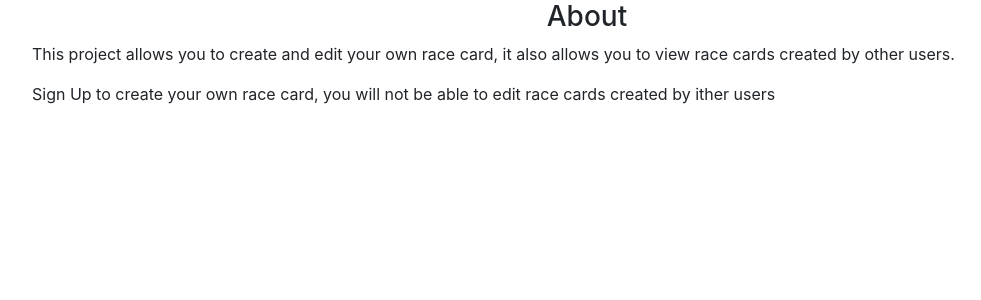
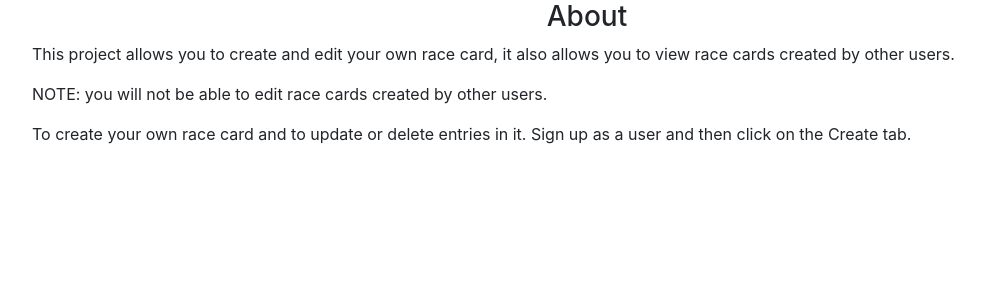
Before and after one commit to decvfox/WSAA-Project, a Flask app: page /about in a window 1280 px wide. Shown: the part 56-356 px from the top of the page, without its empty margins (53-1034 px from the left). Run offline with Flask 3, Linux system fonts and the light colour scheme; some libraries are stand-ins or nearby versions.

Commit message:
final tidy up and update readme

```diff
--- a/website/templates/about.html
+++ b/website/templates/about.html
@@ -7,11 +7,11 @@
 
     <div>
 
-    <p>This project allows you to create and edit your own race card, it
-    also allows you to view race cards created by other users. </p>
+    <p>This project allows you to create and edit your own race card, it also allows you to view race cards created by other users.</p>
 
-    <p>Sign Up to create your own race card, you will not be able to edit race cards created by ither users </p>
+    <p>NOTE: you will not be able to edit race cards created by other users.</p>
 
-
+    <p>To create your own race card and to update or delete entries in it. Sign up as a user and then click on the Create tab.</p>
+    </div>
 </body>
 {% endblock %}
```
Also changed, not shown: requirements.txt (added, +13 -0 lines), README.md, instance/database.db.
